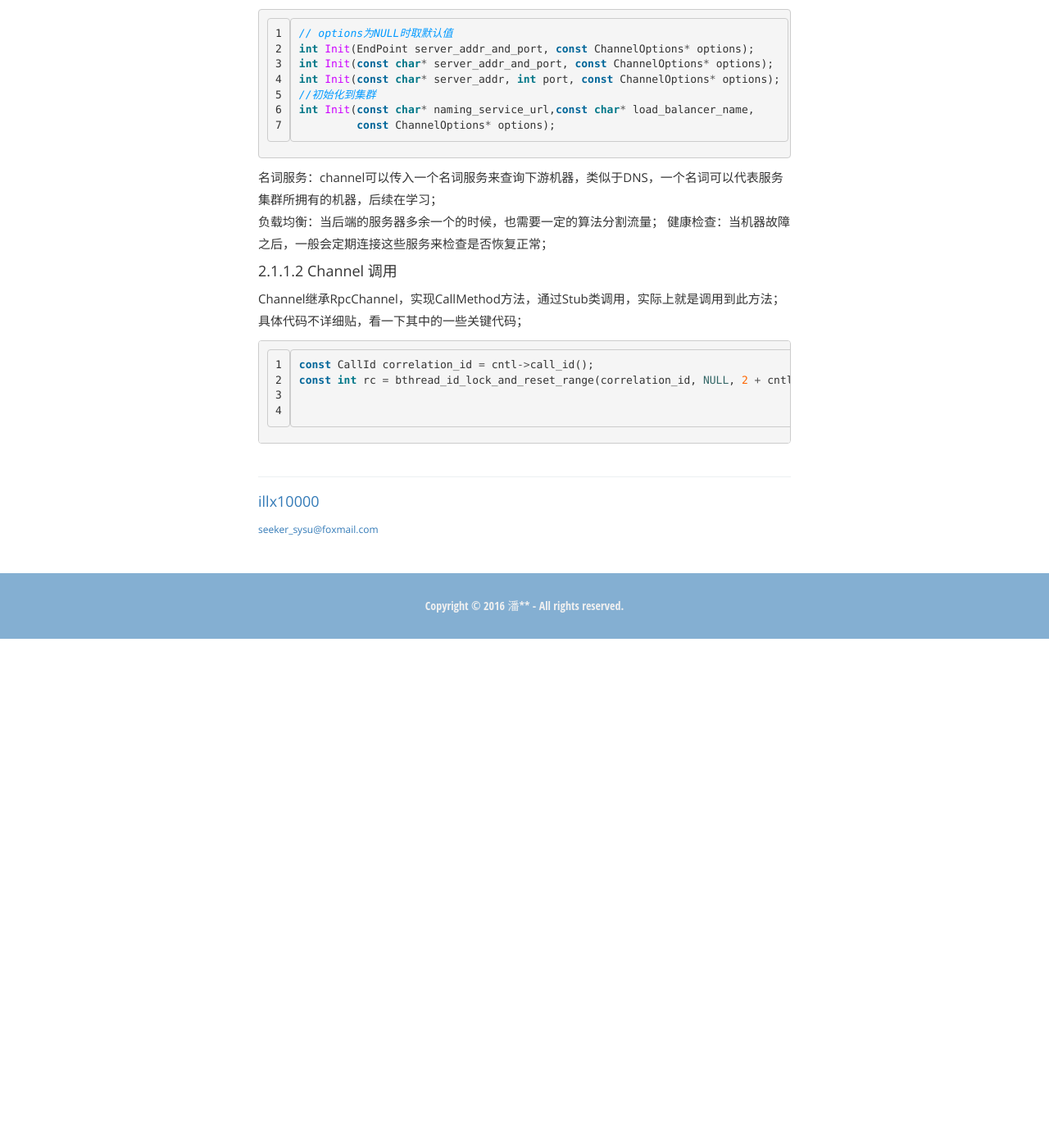
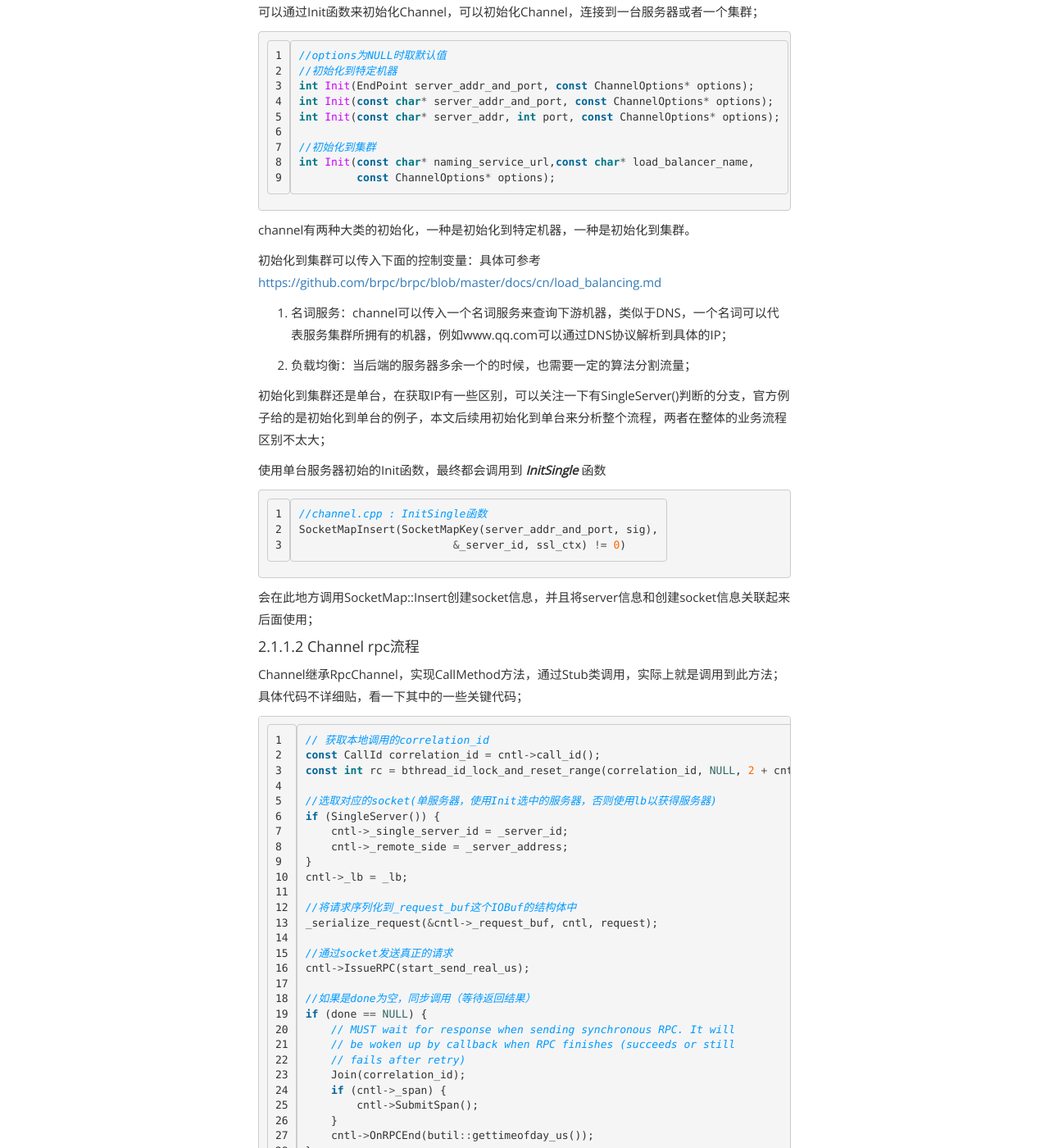
Before and after one commit to illx10000/illx10000.github.io, a Jekyll site: the page built from _posts/2019-2-26-15.md, in a window 1280 px wide and 1400 px high, scrolled down 2794 px. Shown: the whole window at 82% size. Built offline with Jekyll 4.4.1, drawn with Linux system fonts in a browser that asks for light colours; before the commit the page ends 3573 px from its top, so only the background shows below that; some of the changed text lies outside the part shown.

Commit message:
添加部分章节

````diff
--- a/_posts/2019-2-26-15.md
+++ b/_posts/2019-2-26-15.md
@@ -19,7 +19,8 @@ brpc中实现了google protobuf作为rpc通讯方式，学习一下了解其内
     - [2.1 client跟踪](#21-client跟踪)
         - [2.1.1 Channel](#211-channel)
             - [2.1.1.1 Channel 初始化](#2111-channel-初始化)
-            - [2.1.1.2 Channel 调用](#2112-channel-调用)
+            - [2.1.1.2 Channel rpc流程](#2112-channel-rpc流程)
+        - [2.1.2 Client侧socket连接管理](#212-client侧socket连接管理)
 
 <!-- /TOC -->
 
@@ -100,27 +101,71 @@ controller作为辅助类，用来记录一些网络错误；
 可以通过Init函数来初始化Channel，可以初始化Channel，连接到一台服务器或者一个集群；
 
 ```c++
-// options为NULL时取默认值
+//options为NULL时取默认值
+//初始化到特定机器
 int Init(EndPoint server_addr_and_port, const ChannelOptions* options);
 int Init(const char* server_addr_and_port, const ChannelOptions* options);
 int Init(const char* server_addr, int port, const ChannelOptions* options);
+
 //初始化到集群
 int Init(const char* naming_service_url,const char* load_balancer_name,
          const ChannelOptions* options);
 ```
+channel有两种大类的初始化，一种是初始化到特定机器，一种是初始化到集群。
 
-名词服务：channel可以传入一个名词服务来查询下游机器，类似于DNS，一个名词可以代表服务集群所拥有的机器，后续在学习；
-负载均衡：当后端的服务器多余一个的时候，也需要一定的算法分割流量；
-健康检查：当机器故障之后，一般会定期连接这些服务来检查是否恢复正常；
+初始化到集群可以传入下面的控制变量：具体可参考[https://github.com/brpc/brpc/blob/master/docs/cn/load_balancing.md](https://github.com/brpc/brpc/blob/master/docs/cn/load_balancing.md)
 
-#### 2.1.1.2 Channel 调用
+
+1. 名词服务：channel可以传入一个名词服务来查询下游机器，类似于DNS，一个名词可以代表服务集群所拥有的机器，例如www.qq.com可以通过DNS协议解析到具体的IP；
+
+2. 负载均衡：当后端的服务器多余一个的时候，也需要一定的算法分割流量；
+
+初始化到集群还是单台，在获取IP有一些区别，可以关注一下有SingleServer()判断的分支，官方例子给的是初始化到单台的例子，本文后续用初始化到单台来分析整个流程，两者在整体的业务流程区别不太大；
+
+使用单台服务器初始的Init函数，最终都会调用到 ***InitSingle*** 函数
+
+```c++
+//channel.cpp : InitSingle函数
+SocketMapInsert(SocketMapKey(server_addr_and_port, sig),
+                        &_server_id, ssl_ctx) != 0)
+```
+会在此地方调用SocketMap::Insert创建socket信息，并且将server信息和创建socket信息关联起来后面使用；
+
+
+#### 2.1.1.2 Channel rpc流程
 
 Channel继承RpcChannel，实现CallMethod方法，通过Stub类调用，实际上就是调用到此方法；
 具体代码不详细贴，看一下其中的一些关键代码；
 
 ```c++
+// 获取本地调用的correlation_id
 const CallId correlation_id = cntl->call_id();
 const int rc = bthread_id_lock_and_reset_range(correlation_id, NULL, 2 + cntl->max_retry());
 
+//选取对应的socket(单服务器，使用Init选中的服务器，否则使用lb以获得服务器)
+if (SingleServer()) {
+    cntl->_single_server_id = _server_id;
+    cntl->_remote_side = _server_address;
+}
+cntl->_lb = _lb;
 
+//将请求序列化到_request_buf这个IOBuf的结构体中
+_serialize_request(&cntl->_request_buf, cntl, request);
+
+//通过socket发送真正的请求
+cntl->IssueRPC(start_send_real_us);
+
+//如果是done为空，同步调用（等待返回结果）
+if (done == NULL) {
+    // MUST wait for response when sending synchronous RPC. It will
+    // be woken up by callback when RPC finishes (succeeds or still
+    // fails after retry)
+    Join(correlation_id);
+    if (cntl->_span) {
+        cntl->SubmitSpan();
+    }
+    cntl->OnRPCEnd(butil::gettimeofday_us());
+}
 ```
+
+### 2.1.2 Client侧socket连接管理
````
